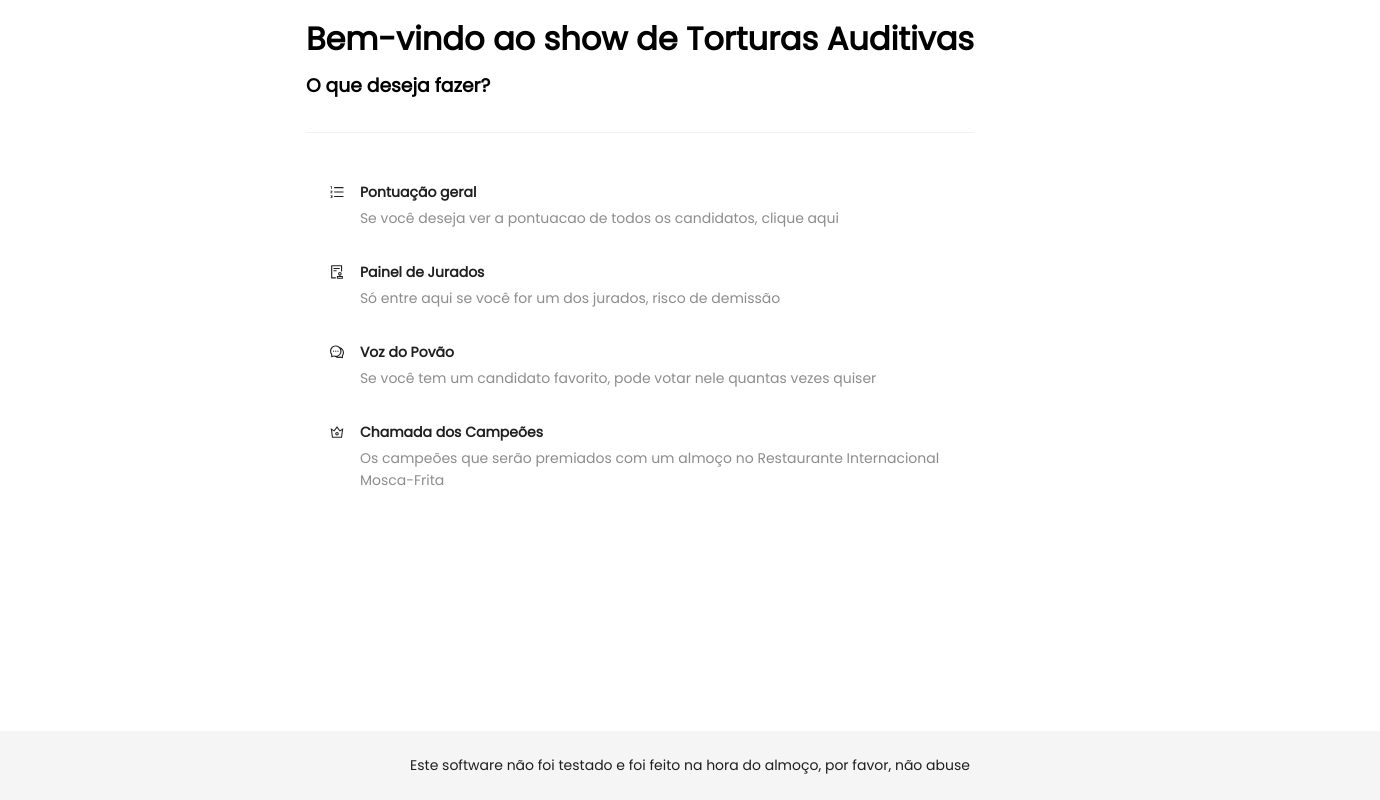
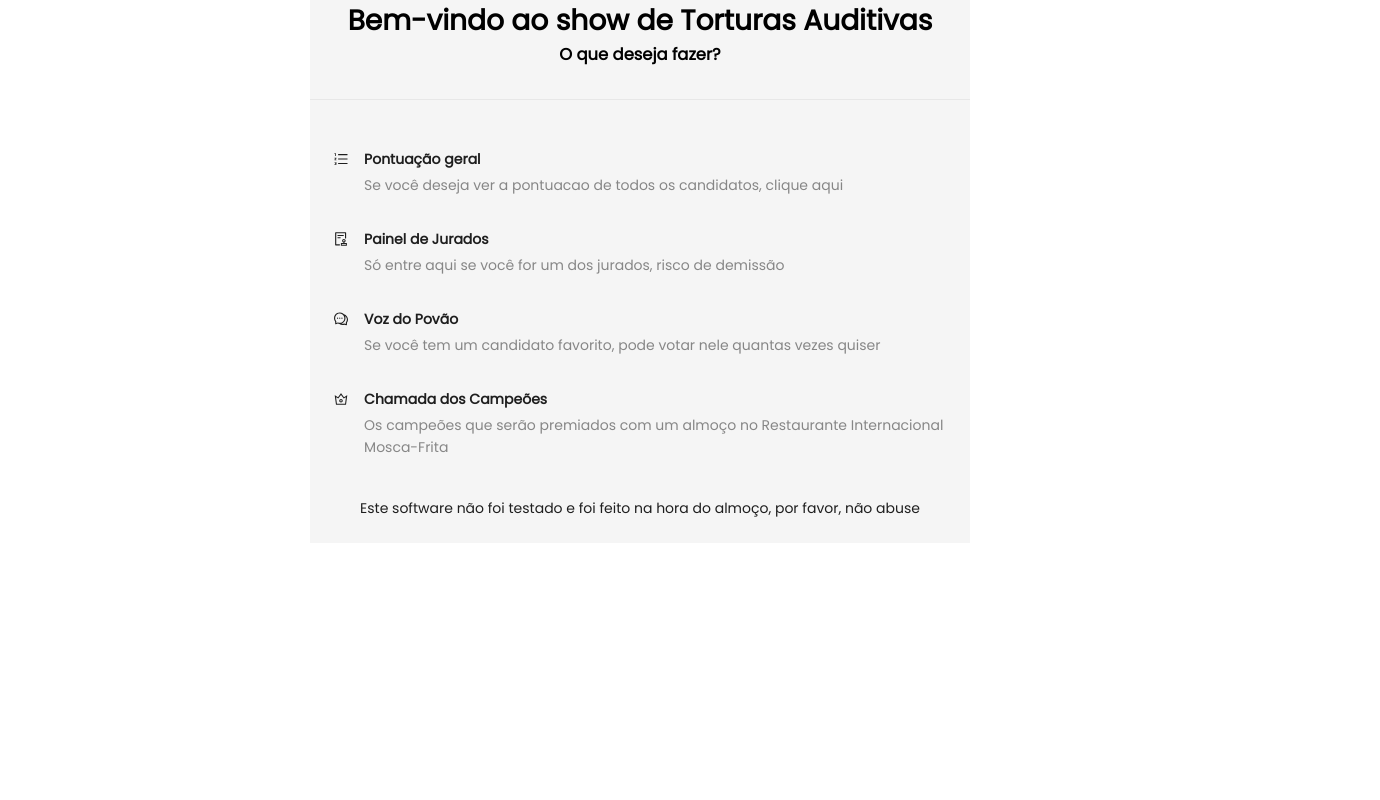
Before and after one commit to lucasbalieiro/rankify, a Next.js app: page / in a window 1280 px wide. Shown: the whole page, 1380 px wide, since content can reach past the window. Built offline with nearby package versions, Linux system fonts and the light colour scheme.

Commit message:
feat: adjusts footer on the initial page

```diff
--- a/package.json
+++ b/package.json
@@ -10,8 +10,6 @@
   },
   "dependencies": {
     "@ant-design/icons": "^5.2.6",
-    "@vercel/analytics": "^1.1.1",
-    "@vercel/speed-insights": "^1.0.2",
     "antd": "^5.12.3",
     "framer-motion": "^10.16.16",
     "mongodb": "^6.3.0",
--- a/src/app/layout.tsx
+++ b/src/app/layout.tsx
@@ -1,8 +1,6 @@
 import type { Metadata } from 'next'
 import { Inter } from 'next/font/google'
 import './globals.css'
-import { SpeedInsights } from "@vercel/speed-insights/next"
-import { Analytics } from '@vercel/analytics/react';
 
 const inter = Inter({ subsets: ['latin'] })
 
@@ -19,8 +17,6 @@ export default function RootLayout({
   return (
     <html lang="en">
       <body className={inter.className}>{children}</body>
-      <Analytics />
-      <SpeedInsights />
     </html>
   )
 }
--- a/src/app/page.tsx
+++ b/src/app/page.tsx
@@ -1,18 +1,22 @@
 'use client'
 import { AuditOutlined, CommentOutlined, CrownOutlined, OrderedListOutlined } from "@ant-design/icons";
-import { Divider, Flex, List, Space } from "antd";
-import { Footer } from "antd/es/layout/layout";
+import { Divider, Layout, Flex, List, Space } from "antd";
 import Link from "next/link";
+
+const { Content, Footer } = Layout
 
 export default function Home() {
 
     return (
-        <>
-            <Flex gap="large" justify="center" style={{ margin: 15 }}>
+        <Flex vertical gap="middle" wrap="wrap" justify="center" align="center">
+            <Layout>
                 <Space direction="vertical">
+                    <div style={{ textAlign: 'center' }}>
                         <h1>Bem-vindo ao show de Torturas Auditivas</h1>
 
                         <h3>O que deseja fazer?</h3>
+
+                    </div>
                     <Divider></Divider>
                     <List itemLayout="horizontal" size="large" >
                         <Link href="/scoreboard">
@@ -56,16 +60,21 @@ export default function Home() {
                     </List>
 
                 </Space>
-            </Flex >
+
                 <Footer
                     style={{
-                    width: "100%",
-                    position: "absolute",
+                        position: 'sticky',
                         bottom: 0
                     }}
                 >
                     <p style={{ textAlign: "center" }} >Este software não foi testado e foi feito na hora do almoço, por favor, não abuse</p>
                 </Footer>
-        </>
+            </Layout>
+
+        </Flex >
+
+
+
+
     )
 }
```
Also changed, not shown: 1 other file (tests, documents, lock files or other folders). Lines whose indentation alone changed are shown as unchanged.
